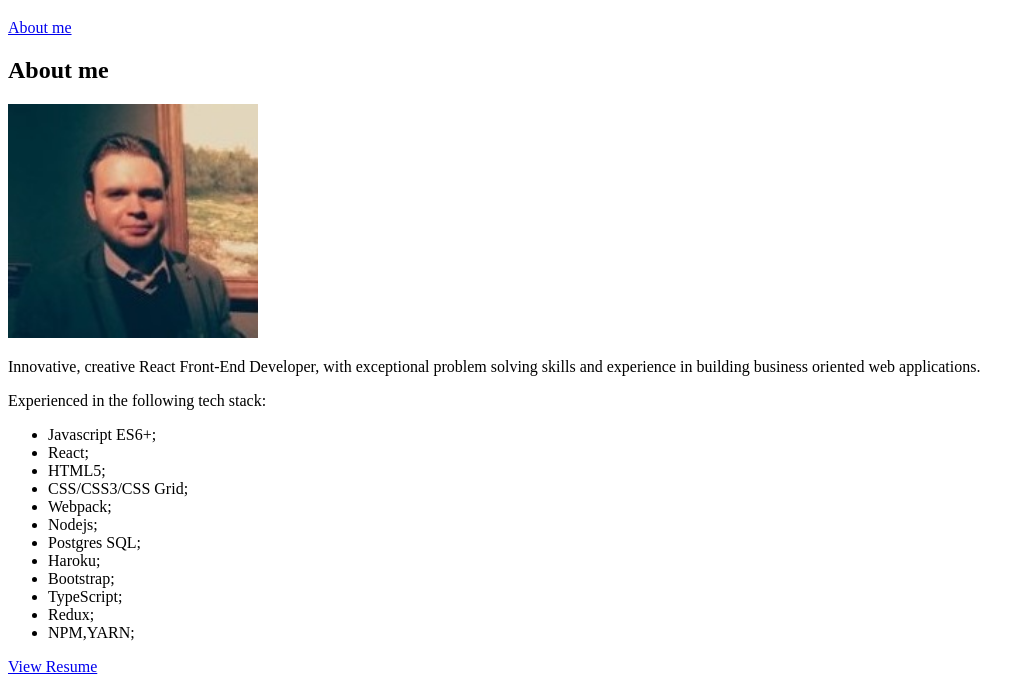
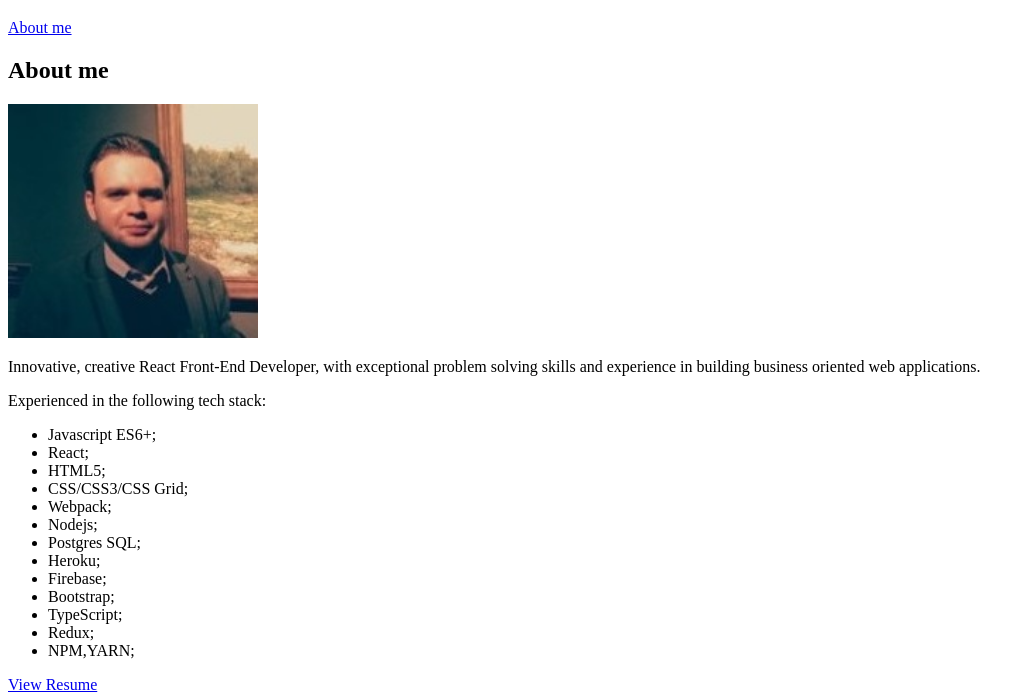
Before and after one commit to Vadim-SV/Vadim-SV.github.io, a website: page src/template.html in a window 1280 px wide. Shown: the part 98-797 px from the top of the page, without its empty margins (0-1035 px from the left). Drawn offline with nearby package versions, Linux system fonts and the light colour scheme.

Commit message:
updating link to CV

```diff
--- a/src/template.html
+++ b/src/template.html
@@ -81,7 +81,8 @@
                 <li>  Webpack;</li>
                 <li>  Nodejs;</li>
                 <li>  Postgres SQL;</li>
-                <li>  Haroku;</li>
+                <li>  Heroku;</li>
+                <li>  Firebase;</li>
                 <li>  Bootstrap;</li>
                 <li>  TypeScript;</li>
                 <li>  Redux;</li>
@@ -89,7 +90,7 @@
                     </ul>
 
               <span class="d-flex mt-3">
-                <a target="_blank" class="cta-btn cta-btn--resume" href="#!">
+                <a target="_blank" class="cta-btn cta-btn--resume" href="https://docs.google.com/document/d/e/2PACX-1vR2dAI_0z4Of_6xZRF8C_BGSw8pe0JeM4GeeC6Bfwj1-eUDqyT6s5yAjiiVQEKmtsvNB2PpKC_bvDo4/pub">
                   View Resume
                 </a>
               </span>
```
